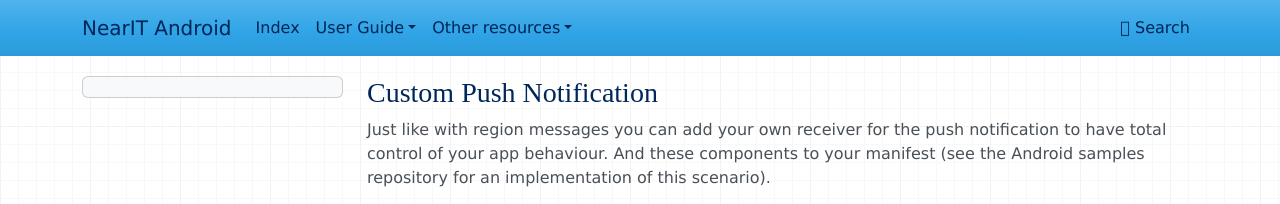
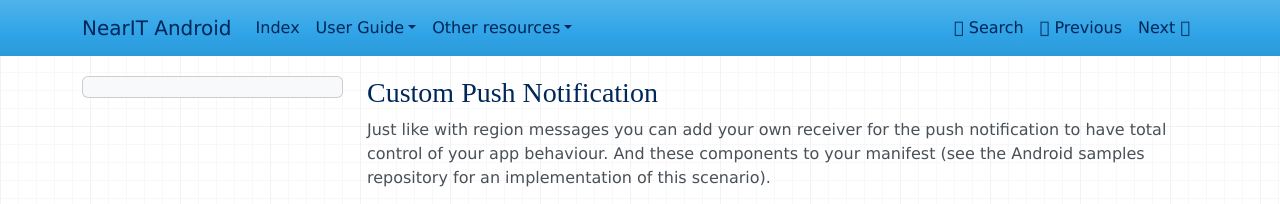
Before and after one commit to nearit/Android-SDK, an MkDocs documentation site: the page built from docs/custom-push-notification.md, in a window 1280 px wide. Shown: the top 204 px of the page. Built offline with MkDocs 1.6.1, drawn with Linux system fonts in a browser that asks for light colours; nearby versions of some CDN libraries; some web fonts are replaced; old or Windows-style settings are respelled for this version of MkDocs.

Commit message:
Update mkdocs.yml

```diff
--- a/mkdocs.yml
+++ b/mkdocs.yml
@@ -9,3 +9,4 @@ pages:
   - 'Other resources' :
     - 'Pro-guard' : 'proguard.md'
     - 'Firebase help' : 'firebase.md'
+    - 'Custom background notification' : 'custom-push-notification.md'
```
